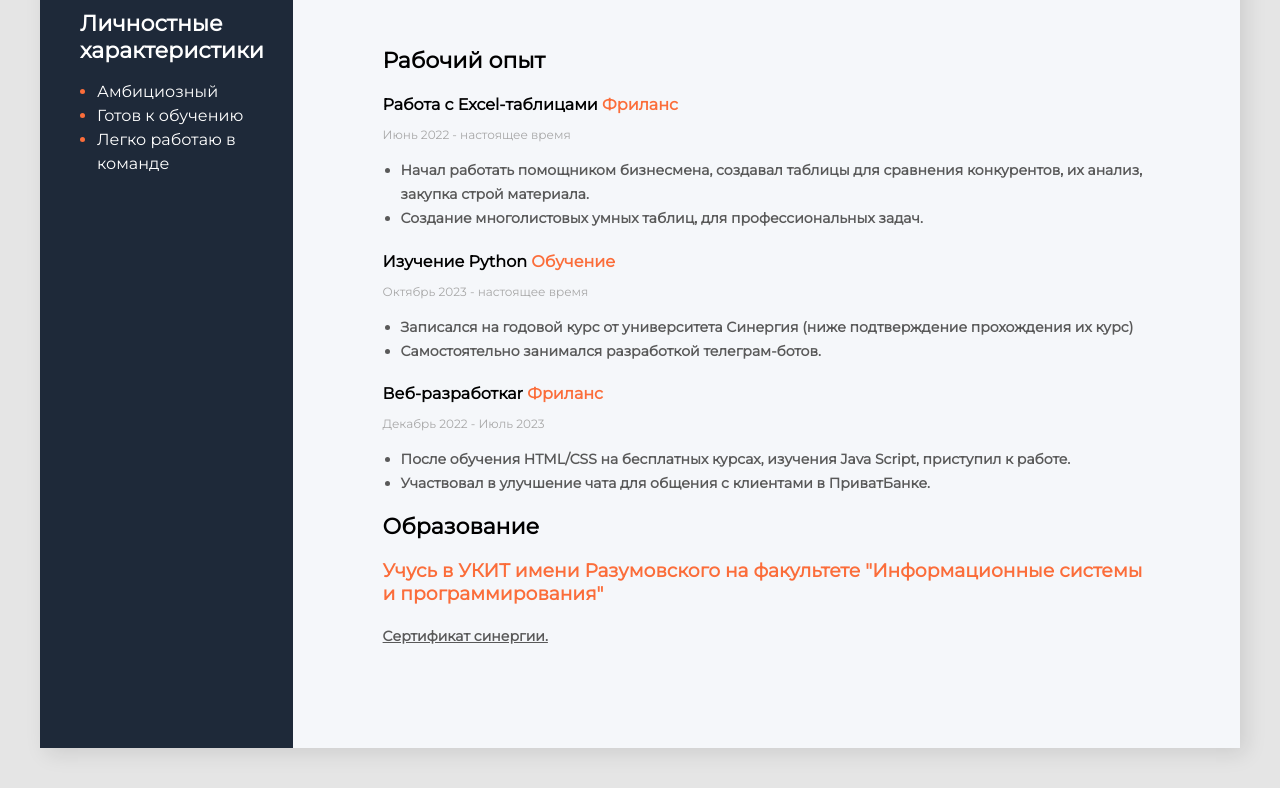
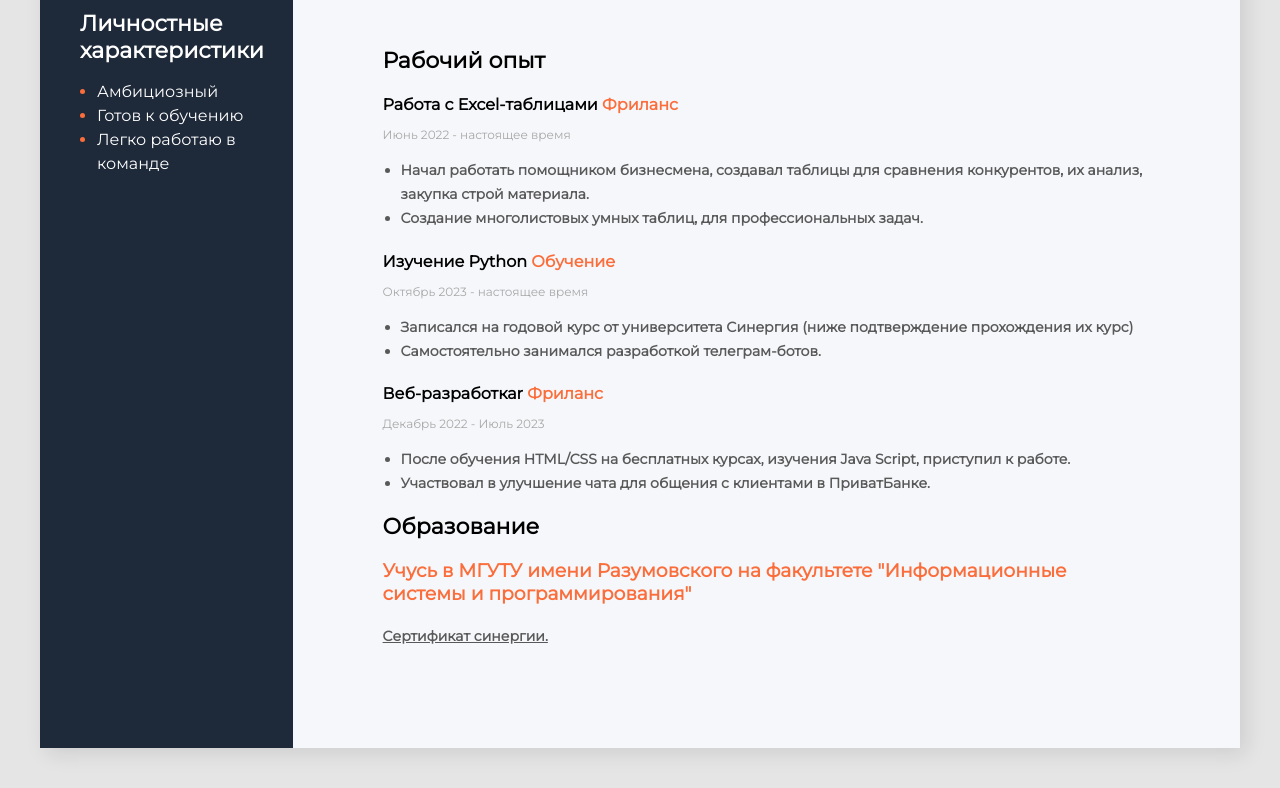
Before and after one commit to AtaBilay/resume, a plain HTML site: page docs/index.html in a window 1280 px wide. Shown: the part 567-1355 px from the top of the page. Drawn offline with Linux system fonts and the light colour scheme.

Commit message:
Update index.html

```diff
--- a/docs/index.html
+++ b/docs/index.html
@@ -110,7 +110,7 @@
                     <!--Знание запомни-сила!!! -->
                     <div class="my-еducation-еxpеrians">
                         <h2 class="main-container-title">Образование</h2>
-                        <h3> <span class="company-section">Учусь в УКИТ имени Разумовского на факультете "Информационные системы и программирования" </span></h3>
+                        <h3> <span class="company-section">Учусь в МГУТУ имени Разумовского на факультете "Информационные системы и программирования" </span></h3>
                         <a class="my-work-need" href = "ced3b095-1818-4eb1-9b42-4bef6431044e.jpg" download>Cертификат синергии.</a>
                     </div>
 
```
